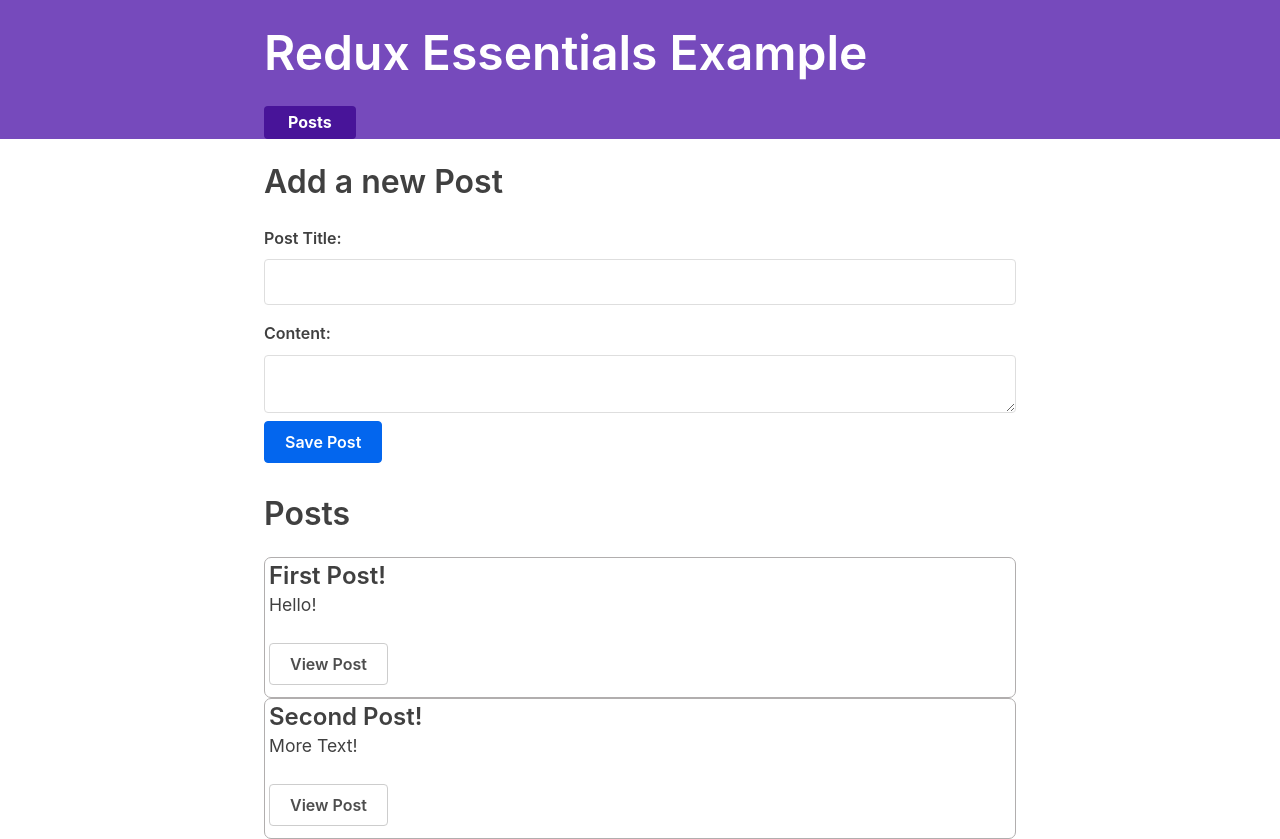
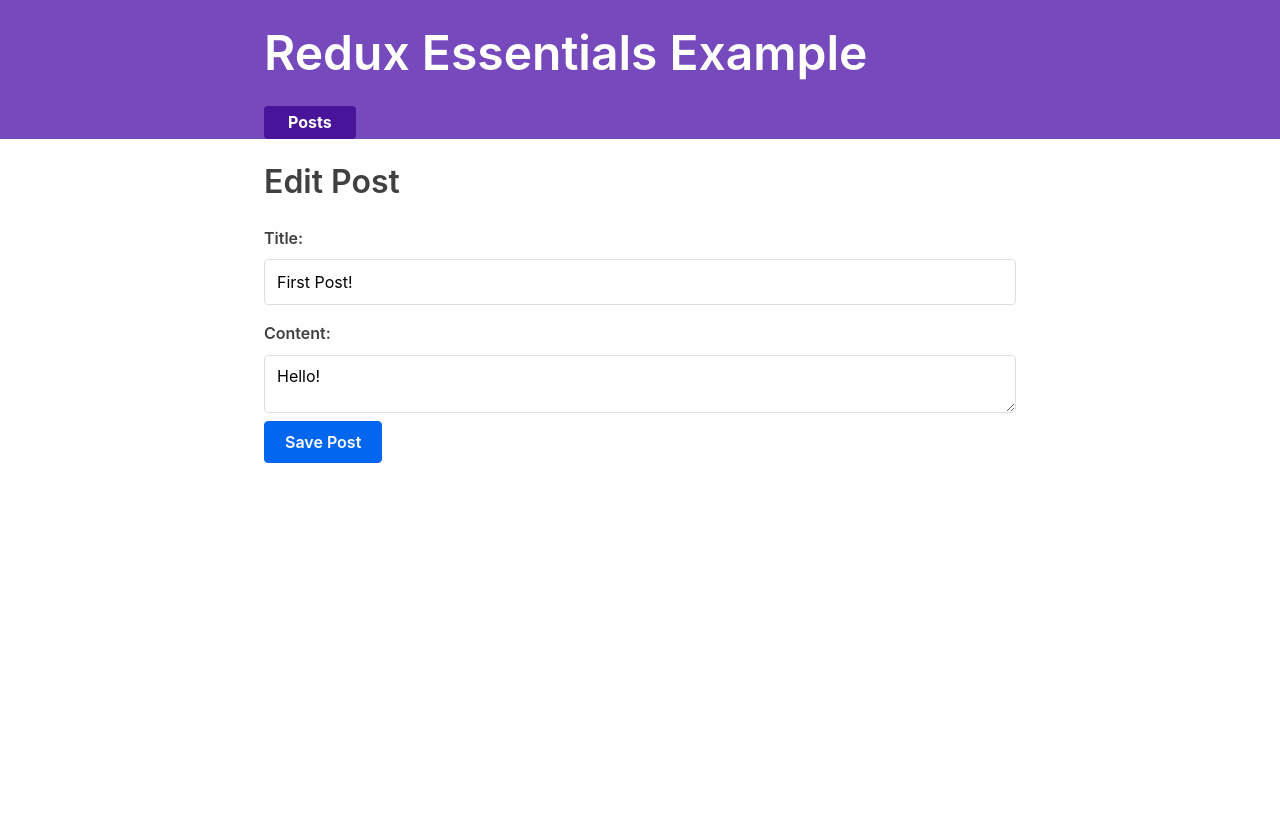
Before and after one commit to KazuyaHayashi/redux_tutorial, a React (Create React App) app: page /editPost/1 in a window 1280 px wide. Before the commit this address led to /. After the commit the page ends 800 px from the top, so only its background shows below. Built offline with nearby package versions, Linux system fonts and the light colour scheme; what miragejs, txtgen would draw is missing.

Commit message:
Add edit post page

```diff
--- a/src/App.js
+++ b/src/App.js
@@ -11,6 +11,7 @@
 import { PostsList } from './features/posts/PostsList';
 import { AddPostForm } from './features/posts/AddPostForm';
 import { SinglePostPage } from './features/posts/SinglePostPage';
+import { EditPostForm } from './features/posts/EditPostForm';
 
 function App() {
   return (
@@ -29,6 +30,7 @@
             )}
           />
           <Route exact path="/posts/:postId" component={SinglePostPage} />
+          <Route exact path="/editPost/:postId" component={EditPostForm} />
           <Redirect to="/" />
         </Switch>
       </div>
--- /dev/null
+++ b/src/features/posts/EditPostForm.js
@@ -0,0 +1,54 @@
+import React, { useState } from 'react';
+import { useDispatch, useSelector } from 'react-redux';
+import { useHistory } from 'react-router-dom';
+
+import { postUpdated } from './postsSlice';
+
+export const EditPostForm = ({ match }) => {
+    const { postId } = match.params;
+
+    const post = useSelector(state => state.posts.find(post => post.id === postId));
+
+    const [ title, setTitle ] = useState(post.title);
+    const [ content, setContenet ] = useState(post.content);
+
+    const dispatch = useDispatch();
+    const history = useHistory();
+
+    const onTitleChanged = (e) => { setTitle(e.target.value) };
+    const onContentChanged = (e) => { setContenet(e.target.value)};
+
+    const onSavePostClicked = (e) => {
+        if(title && content) {
+            dispatch(postUpdated({ id: postId, title, content}));
+            history.push(`/posts/${postId}`);
+        }
+    };
+
+    return (
+        <section>
+            <h2>Edit Post</h2>
+            <form>
+                <label htmlFor="postTitle">Title:</label>
+                <input
+                    type="text"
+                    id="postTitle"
+                    name="postTitle"
+                    placeholder="What's on your mind?"
+                    value={title}
+                    onChange={onTitleChanged}
+                />
+                <label htmlFor="postContent">Content:</label>
+                <textarea
+                    id="postContent"
+                    name="postContent"
+                    value={content}
+                    onChange={onContentChanged}
+                />
+                <button type="button" onClick={onSavePostClicked}>
+                    Save Post
+                </button>
+            </form>
+        </section>
+    );
+};
--- a/src/features/posts/SinglePostPage.js
+++ b/src/features/posts/SinglePostPage.js
@@ -1,5 +1,8 @@
 import React from 'react';
 import { useSelector } from 'react-redux';
+
+import { Link } from 'react-router-dom';
+
 
 export const SinglePostPage = ({ match }) => {
     const { postId } = match.params;
@@ -19,6 +22,9 @@
             <article className="post">
                 <h2>{post.title}</h2>
                 <p className="post-content">{post.content}</p>
+                <Link to={`/editPost/${postId}`} className="button">
+                    Edit Post
+                </Link>
             </article>
         </section>
     );
--- a/src/features/posts/postsSlice.js
+++ b/src/features/posts/postsSlice.js
@@ -11,10 +11,18 @@
     reducers: {
         postAdded(state, action) {
             state.push(action.payload);
+        },
+        postUpdated(state, action) {
+            const { id, title, content } = action.payload;
+            const existingPost = state.find(post => post.id === id);
+            if(existingPost) {
+                existingPost.title = title;
+                existingPost.content = content;
+            }
         }
     }
 });
 
-export const { postAdded } = postsSlice.actions;
+export const { postAdded, postUpdated } = postsSlice.actions;
 
 export default postsSlice.reducer;
```
